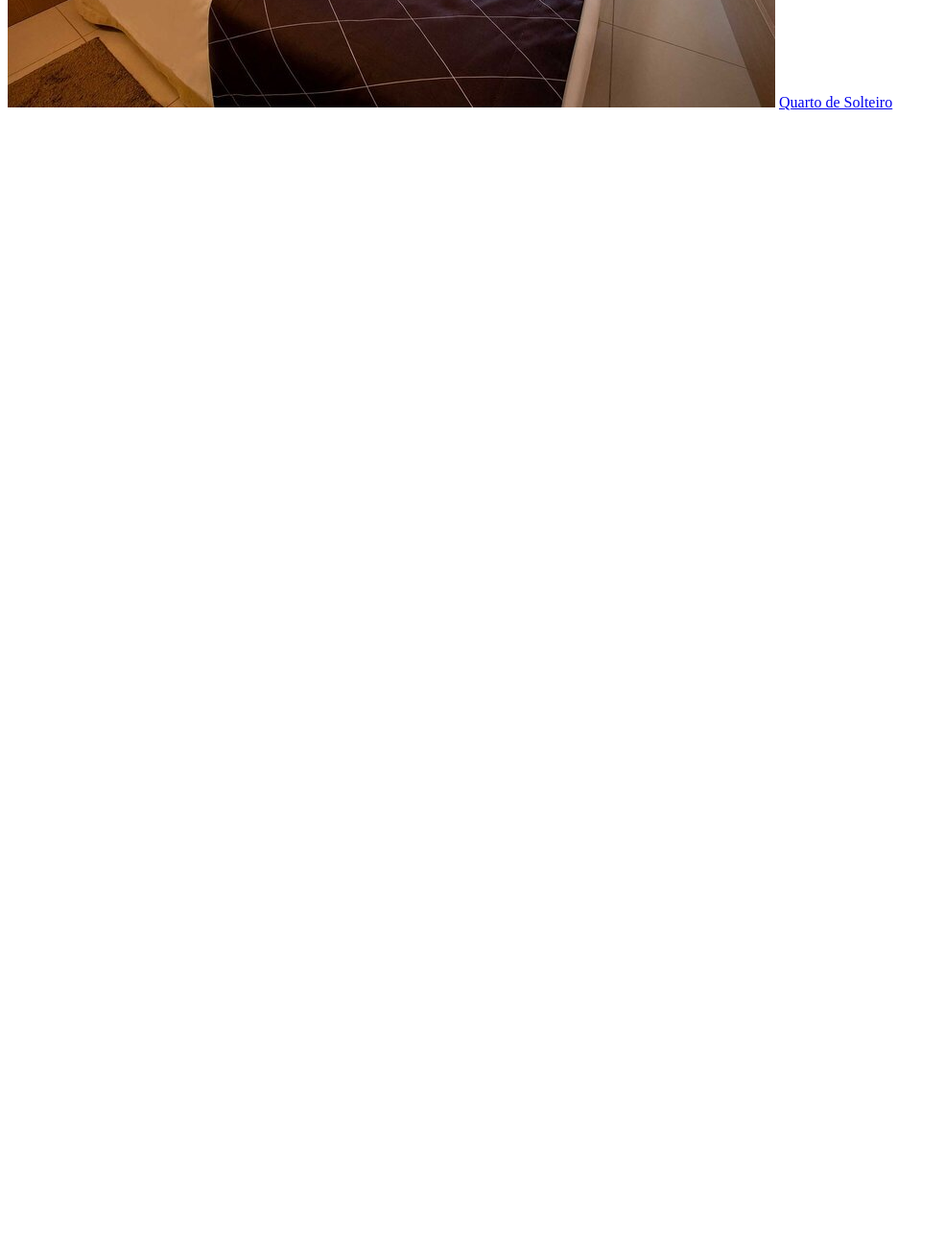
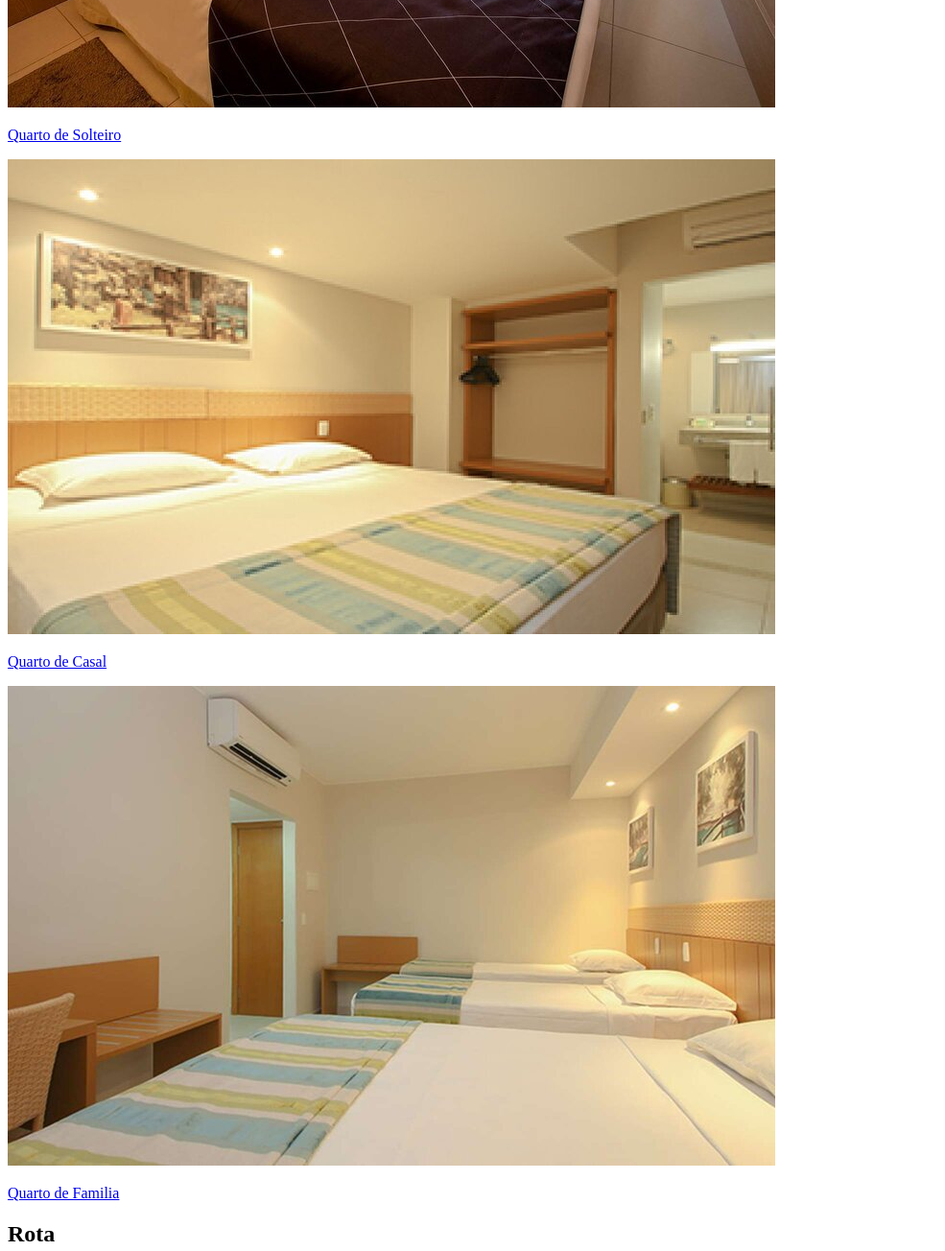
Before and after one commit to Danielsilverio81/Criando-primeiro-Site-web-Basico-Exercicio-do-Plano-de-Estudo-DevMedia, a plain HTML site: page index.html in a window 1280 px wide. Shown: the part 660-1964 px from the top of the page at 96% size, without its empty margins (0-985 px from the left). Before the commit the page ends 800 px from the top, so only its background shows below. Drawn offline with Linux system fonts and the light colour scheme.

Commit message:
terminei de adicionar imagens a pagina

```diff
--- a/index.html
+++ b/index.html
@@ -23,8 +23,25 @@
         <p>Temos quartos para Solteiro, Casal ou Familia</p>
     </div>
 </body>
-<body>
-    <img src="assets/quarto-solteiro1.jpg" alt="Quarto de solteiro">
-    <a href="#Quarto de Solteiro">Quarto de Solteiro</a>
+
+    <div>
+    <img src="assets/quarto-solteiro1.jpg" alt="Quarto de solteiro" title="Quarto de solteiro">
+    <p><a href="#">Quarto de Solteiro</a></p>
+    </div>
+     <div>
+        <img src="assets/quarto-casal1.jpg" alt="Quarto de casal" title="quarto de casal">
+        <p><a href="#">Quarto de Casal</a></p>
+   </div>
+   <div>
+       <img src="assets/quarto-familia1.jpg" alt="Quarto de Familia" title="Quarto de Familia">
+       <p><a href="#">Quarto de Familia</a></p>
+   </div>
+   <div id="Rota">
+       <h2>Rota</h2>
+
+
+   </div>
+
+
 </body>
 </html>
```
